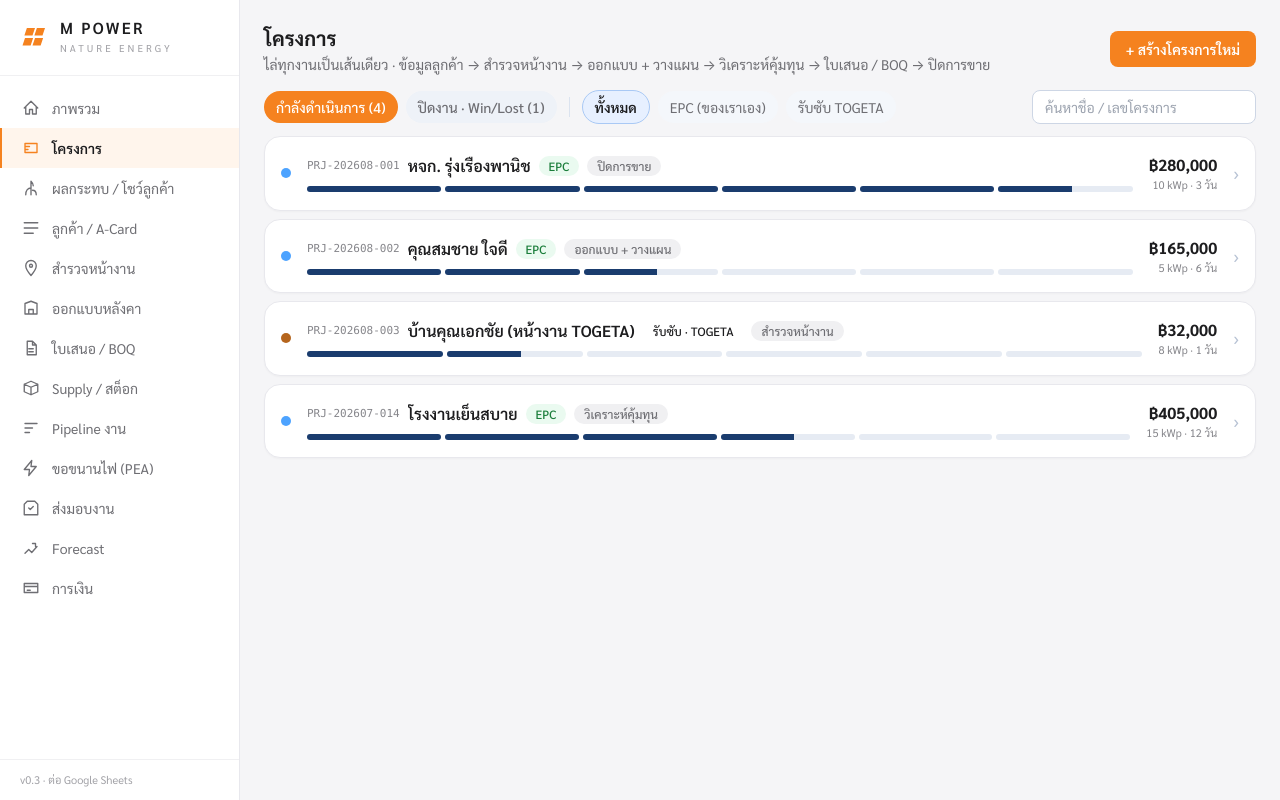
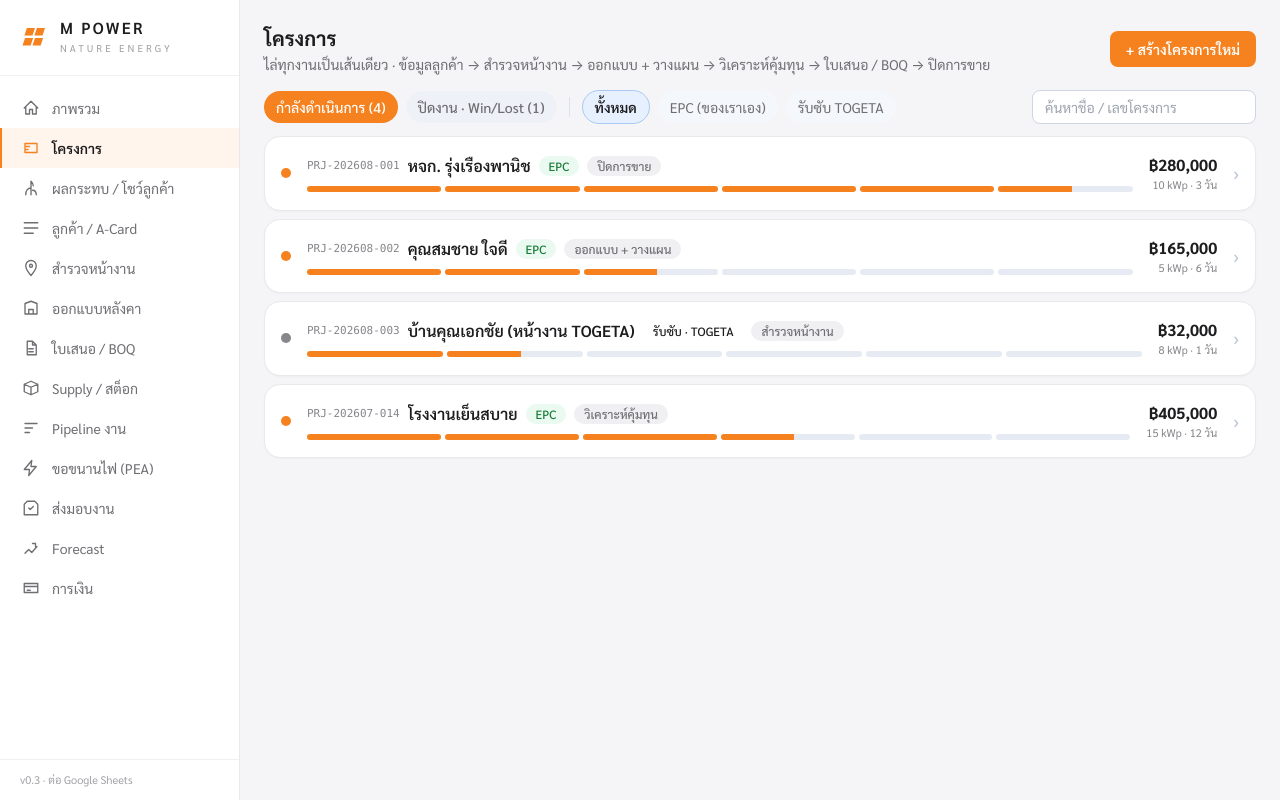
Before and after one commit to MORIZO168/mpower-app, a Next.js app in the folder mpower-app-source-v3/: page /projects in a window 1280 px wide. Built offline with nearby package versions, Linux system fonts and the light colour scheme.

Commit message:
Update page.js

```diff
--- a/mpower-app-source-v3/app/projects/page.js
+++ b/mpower-app-source-v3/app/projects/page.js
@@ -8,7 +8,7 @@ function ProgressLine({ stageIndex }) {
     <div className="flex gap-1 mt-2">
       {STAGES.map((s, i) => (
         <div key={i} className="flex-1 h-1.5 rounded-full overflow-hidden bg-[#e6ebf3]" title={s}>
-          <div className="h-full" style={{ width: i < stageIndex ? "100%" : i === stageIndex ? "55%" : "0%", background: i <= stageIndex ? "#1a3c6e" : "transparent" }} />
+          <div className="h-full" style={{ width: i < stageIndex ? "100%" : i === stageIndex ? "55%" : "0%", background: i <= stageIndex ? "#F5821F" : "transparent" }} />
         </div>
       ))}
     </div>
@@ -16,9 +16,9 @@ function ProgressLine({ stageIndex }) {
 }
 
 function dotColor(p) {
-  if (isDone(p)) return "#1a7d3a";
-  if (p.jobType === "Subcontract") return "#b5651d";
-  return "#4da3ff";
+  if (isDone(p)) return "#1d1d1f";
+  if (p.jobType === "Subcontract") return "#86868b";
+  return "#F5821F";
 }
 
 export default function ProjectsPage() {
```
